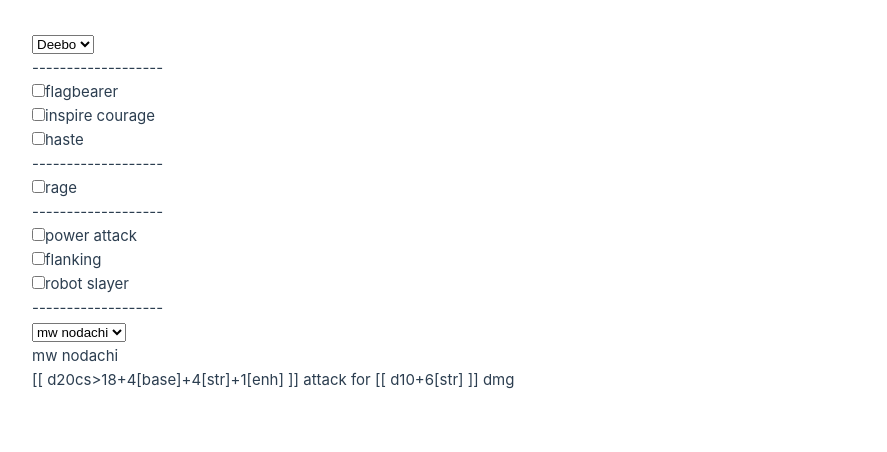
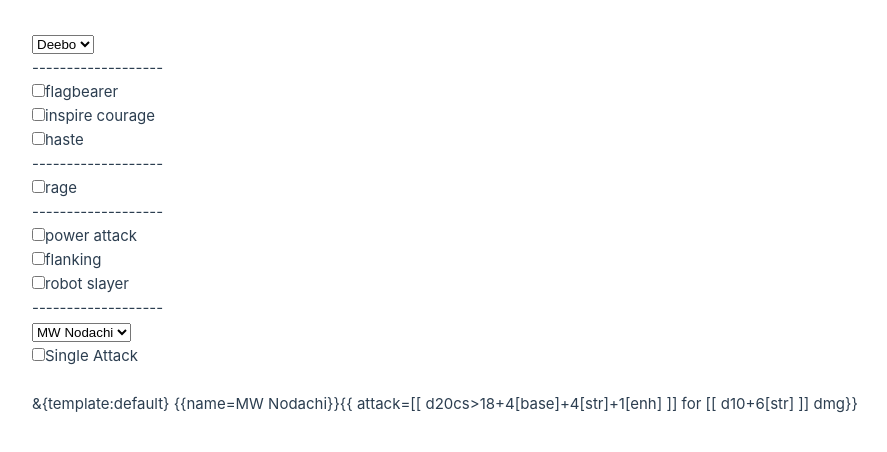
Before and after one commit to mike-miller-dev/pathfinder-vue, a Vue app: page / in a window 1280 px wide. Shown: the top 452 px of the page, without its empty margins (0-887 px from the left). Built offline with nearby package versions, Linux system fonts and the light colour scheme.

Commit message:
format for default roll20 template

```diff
--- a/src/components/Pathfinder.vue
+++ b/src/components/Pathfinder.vue
@@ -17,12 +17,14 @@
           </option>
         </select>
 
-        <div v-if="selectedAttack">
-          <span>{{ selectedAttack.name }}</span>
-          <div v-for="(attack, index) in fullAttacks">
-            <p>{{ attack.value }} {{ attack.name }} for {{ fullDamage }}</p>
-          </div>
+        <div>
+          <input type="checkbox" key="isSingleAttack" id="isSingleAttack" name="isSingleAttack" v-model="isSingleAttack">
+          <label for="isSingleAttack">Single Attack</label>
+        </div>
+        <br />
 
+        <div v-if="fullAttackMacro">
+          {{fullAttackMacro}}
         </div>
 
 
@@ -47,13 +49,14 @@ export default defineComponent({
       selectedCharacter: null,
       selectedAttack: null,
       combinedBuffs: [],
+      isSingleAttack: false,
       characters : [
         {
           name: 'Deebo',
           baseAttack: 4,
           str: 19,
           attacks: [
-            { name: 'mw nodachi', stat:'str', type: 'melee2h', enhAttack: 1, damageDice: 'd10', crit: 18},
+            { name: 'MW Nodachi', stat:'str', type: 'melee2h', enhAttack: 1, damageDice: 'd10', crit: 18},
             { name: 'bardiche', stat:'str', type: 'melee2h', damageDice: 'd10', crit: 19},
             { name: 'heavy flail', stat:'str', type: 'melee2h', damageDice: 'd10', crit: 19},
             { name: 'unarmed', stat:'str', type: 'melee1h', damageDice: '1d6' },
@@ -170,6 +173,10 @@ export default defineComponent({
         value: this.fullAttack(this.baseAttacks[0])
       });
 
+      if (this.isSingleAttack) {
+        return fullAttacks;
+      }
+
       for (var extraAttackIndex in this.extraAttacks) {
         let extraAttack = this.extraAttacks[extraAttackIndex];
         if (extraAttack.value == 1) {
@@ -201,6 +208,14 @@ export default defineComponent({
       var attack = `${this.selectedAttack.damageDice}+${this.damageStatBonus}[${this.selectedAttack.stat}]${this.damageBuffs}`
       return `[[ ${attack} ]] dmg`;
     },
+    fullAttackMacro() {
+      let macro = `&{template:default} {{name=${this.selectedAttack.name}}}`;
+      for (var i = 0; i < this.fullAttacks.length; i++) {
+        let attack = this.fullAttacks[i];
+        macro += `{{ ${ attack.name }=${ attack.value } for ${ this.fullDamage }}}`;
+      }
+      return macro;
+    }
   },
   methods: {
       fullAttack(baseAttack) {
```
